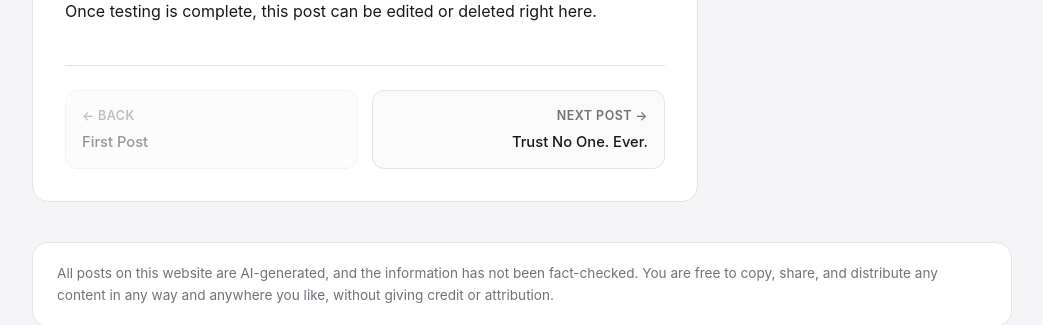
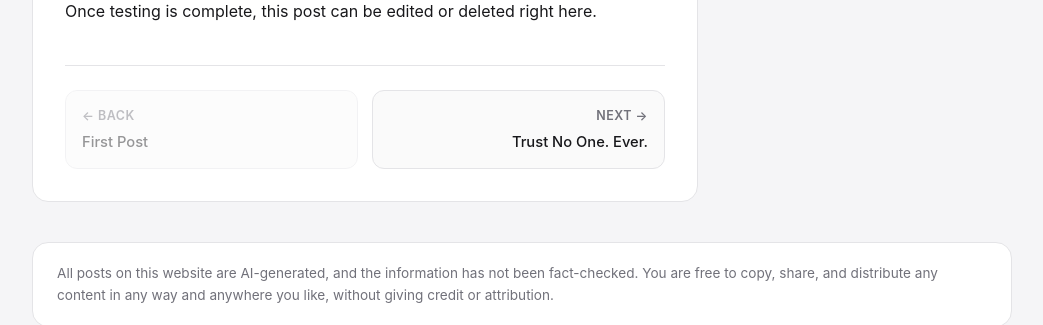
Before and after one commit to mudaczok/mudaczok.github.io, a Jekyll site: the page built from _posts/2026-11-26-first-post-on-the-updated-blog.md, in a window 1280 px wide. Shown: the part 750-1075 px from the top of the page, without its empty margins (118-1161 px from the left). Built offline with Jekyll 4.4.1, drawn with Linux system fonts in a browser that asks for light colours; some of the changed text lies outside the part shown.

Commit message:
Update post.html

```diff
--- a/_layouts/post.html
+++ b/_layouts/post.html
@@ -8,13 +8,20 @@ layout: default
         {{ page.date | date: "%d.%m.%Y" }}
       </time>
       <h1 class="post-title">{{ page.title }}</h1>
+      {% if page.tags and page.tags.size > 0 %}
+        <div class="post-tags">
+          {% for tag in page.tags %}
+            <a class="tag-pill" href="{{ '/tags/' | relative_url }}#{{ tag | slugify }}">#{{ tag }}</a>
+          {% endfor %}
+        </div>
+      {% endif %}
     </header>
 
     <div class="post-content">
       {{ content }}
     </div>
 
-    <nav class="post-nav" aria-label="Post Navigation">
+    <nav class="post-nav" aria-label="Post navigation">
       {% if page.previous.url %}
         <a class="post-nav-btn prev" href="{{ page.previous.url | relative_url }}">
           <span class="nav-label">← Back</span>
@@ -29,13 +36,13 @@ layout: default
 
       {% if page.next.url %}
         <a class="post-nav-btn next" href="{{ page.next.url | relative_url }}">
-          <span class="nav-label">Next Post →</span>
+          <span class="nav-label">Next →</span>
           <span class="nav-title">{{ page.next.title }}</span>
         </a>
       {% else %}
         <span class="post-nav-btn disabled next">
-          <span class="nav-label">Next Post →</span>
-          <span class="nav-title">No new posts yet.</span>
+          <span class="nav-label">Next →</span>
+          <span class="nav-title">No new posts yet</span>
         </span>
       {% endif %}
     </nav>
@@ -43,7 +50,7 @@ layout: default
 
   <aside class="sidebar">
     <div class="sidebar-card">
-      <h2 class="sidebar-title">Latest Posts</h2>
+      <h2 class="sidebar-title">Latest posts</h2>
       <ul class="recent-list">
         {% for post in site.posts limit:6 %}
           <li class="recent-item {% if post.url == page.url %}active{% endif %}">
@@ -55,5 +62,18 @@ layout: default
         {% endfor %}
       </ul>
     </div>
+
+    {% if site.tags.size > 0 %}
+      <div class="sidebar-card" style="margin-top: 1rem;">
+        <h2 class="sidebar-title">Теги</h2>
+        <div class="tags-cloud">
+          {% for tag in site.tags %}
+            <a class="tag-pill" href="{{ '/tags/' | relative_url }}#{{ tag[0] | slugify }}">
+              #{{ tag[0] }} <span class="tag-count">{{ tag[1].size }}</span>
+            </a>
+          {% endfor %}
+        </div>
+      </div>
+    {% endif %}
   </aside>
 </div>
```
